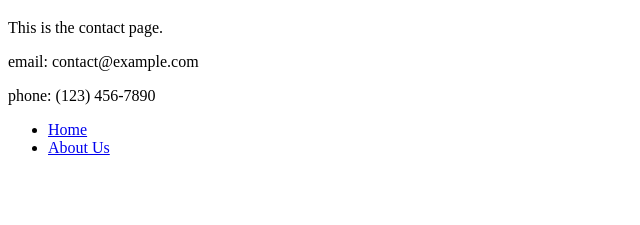
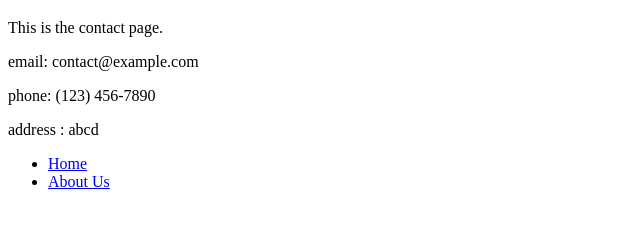
Before and after one commit to hojin-hwang/my-app, a plain HTML site: page contact.html in a window 1280 px wide. Shown: the part 61-286 px from the top of the page, without its empty margins (0-640 px from the left). Drawn offline with Linux system fonts and the light colour scheme.

Commit message:
Add address information to contact.html

```diff
--- a/contact.html
+++ b/contact.html
@@ -7,6 +7,7 @@
 
 		<p>email: contact@example.com</p>
 		<p>phone: (123) 456-7890</p>
+		<p>address : abcd</p>
 
 		<ul>
 			<li><a href="index.html">Home</a></li>
```
